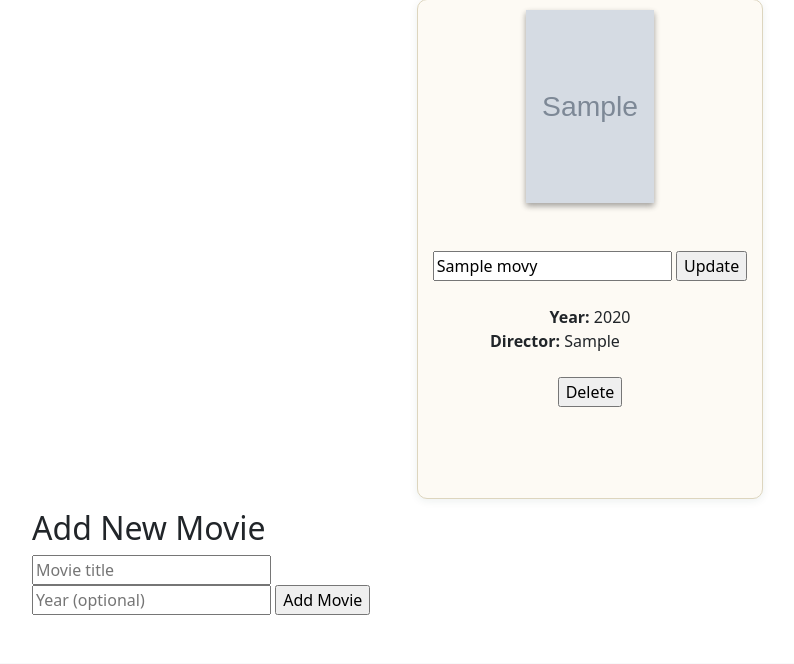
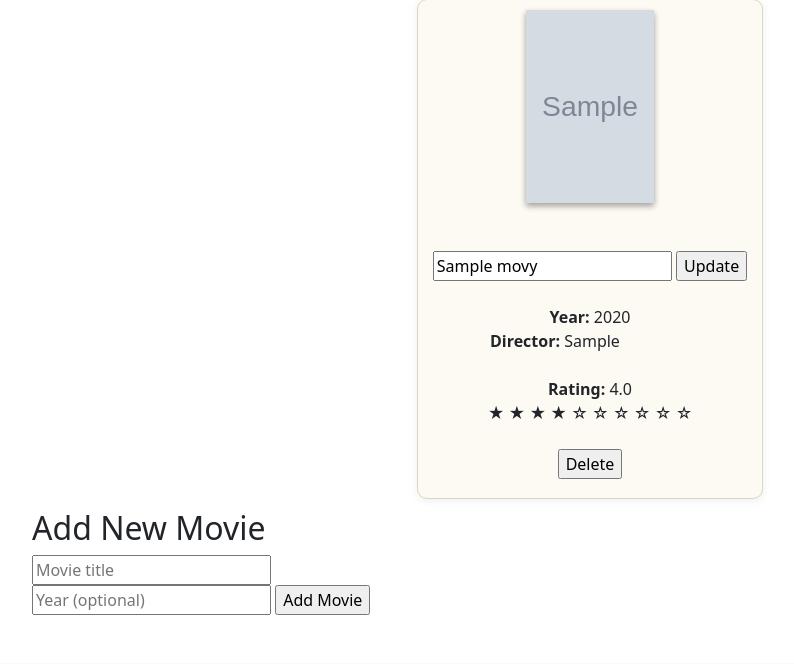
Before and after one commit to alina-geissler/Movie-Web-App, a Flask app: page /users/1/movies in a window 1280 px wide. Shown: the part 297-961 px from the top of the page, without its empty margins (50-844 px from the left). Run offline with Flask 3, Linux system fonts and the light colour scheme; tables that the repository leaves empty hold one stand-in row (values such as "Sample post"); grey boxes marked "Sample" are stand-in pictures.

Commit message:
feat: fetch and store IMDb rating, display as stars

```diff
--- a/app.py
+++ b/app.py
@@ -34,6 +34,16 @@ app.config['SQLALCHEMY_TRACK_MODIFICATIONS'] = False
 db.init_app(app)
 
 data_manager = DataManager()
+
+
+@app.template_filter('stars')
+def stars_filter(rating):
+    if not rating:
+        return 0
+    num_stars = int(rating)
+    return num_stars
+
+
 
 
 @app.route('/')
@@ -107,7 +117,7 @@ def add_movie(user_id):
     request_url = REQUEST_DATA_URL + movie_to_add + (f'&y={year}' if year else '')
 
     try:
-        res = requests.get(request_url, timeout=(3.0, 5.0))  # timeout: 3s connect, 5s read
+        res = requests.get(request_url, timeout=(3, 5))  # timeout: 3s connect, 5s read
         movie_info = res.json()
         if movie_info.get("Error") == "Movie not found!":
             flash('No matching movie found to add.', 'danger')
@@ -129,7 +139,7 @@ def add_movie(user_id):
         flash('Invalid response from OMDb.', 'danger')
         return redirect(url_for('list_movies', user_id=user_id))
     except requests.exceptions.RequestException:
-        flash(f'OMDb error occured.', 'danger')
+        flash(f'OMDb error occurred.', 'danger')
         return redirect(url_for('list_movies', user_id=user_id))
 
     title = movie_info.get('Title', movie_to_add)
@@ -147,12 +157,22 @@ def add_movie(user_id):
             pass
     # extract poster URL; validity checked via HTML <img> onerror fallback
     poster_url = movie_info.get('Poster') if movie_info.get('Poster') != 'N/A' else None
+    # rating = movie_info.get('imdbRating') if movie_info.get('imdbRating') != 'N/A' else None
+    imdb_rating = movie_info.get('imdbRating', 'N/A')
+    if imdb_rating != 'N/A':
+        try:
+            rating = float(imdb_rating)
+        except TypeError:
+            rating = None
+    else:
+        rating = None
 
     movie = Movie(
         title=title,
         director=director,
         release_year=release_year,
         poster_url=poster_url,
+        rating=rating,
         user_id=user_id
     )
     try:
--- a/models/data_models.py
+++ b/models/data_models.py
@@ -22,5 +22,6 @@ class Movie(db.Model):
     director = db.Column(db.String(100), nullable=True)
     release_year = db.Column(db.Integer, nullable=True)
     poster_url = db.Column(db.String, nullable=True)
+    rating = db.Column(db.Float, nullable=True)
     user_id = db.Column(db.Integer, db.ForeignKey('users.user_id'), nullable=False)
     user = db.relationship('User', backref='movies')
--- a/templates/movies.html
+++ b/templates/movies.html
@@ -28,6 +28,13 @@
             <br>
             <div class="release-year"><strong>Year:</strong> {{ movie.release_year or '-' }}</div>
             <div class="director"><strong>Director:</strong> {{ movie.director or '-' }}</div><br>
+            <div class="movie-rating"><strong>Rating:</strong> {{ movie.rating or '-' }}</div>
+            {% set num_stars = movie.rating | stars %}
+            <div class="star-rating">
+                {% for i in range(10) %}
+                    <span>{{ '★' if i < num_stars else '☆' }}</span>
+                {% endfor %}
+            </div><br>
             <form action="{{ url_for('delete_movie', user_id=movie.user_id, movie_id=movie.movie_id) }}" method="POST">
                 <input type="submit" value="Delete">
             </form>
```
